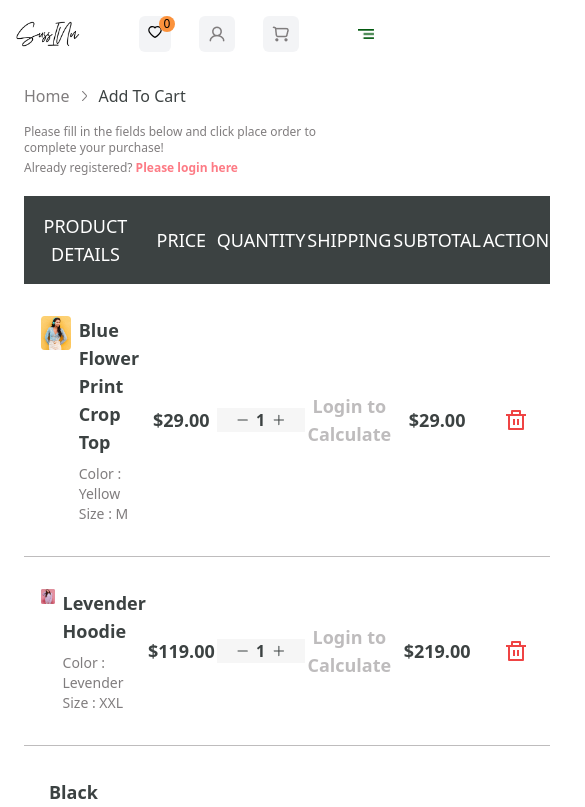
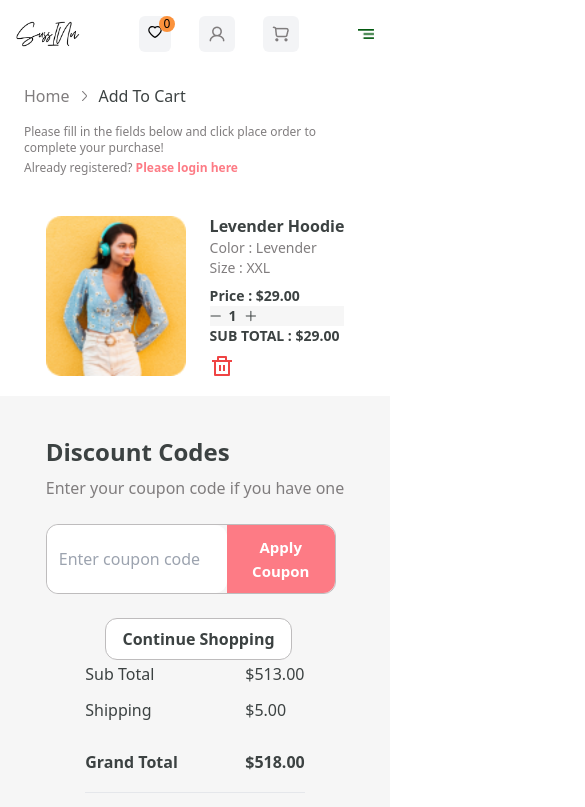
Before and after one commit to m-yunus/suss_ecommerce, a React (Create React App) app: page /Cart in a window 390 px wide. Shown: the top 807 px of the page, 585 px wide, since content can reach past the window. Built offline with nearby package versions, Linux system fonts and the light colour scheme.

Commit message:
cart page made responsive

```diff
--- a/src/Pages/Cart/Cart.css
+++ b/src/Pages/Cart/Cart.css
@@ -0,0 +1,46 @@
+.cart-mobile{
+    display: none;
+}
+@media(max-width:768px){
+    .cart-mobile{
+    display: block;
+}
+.cart-table{
+    display: none;
+}
+.cart-bottom{
+    padding: 2.5rem 1rem;
+    flex-direction: column;
+    justify-content: center;
+    margin: auto;
+}
+.coupon-code-cart{
+    width:290px;
+}
+.coupon-code-cart input{
+    width: 180px;
+}
+.coupon-code-cart button{
+    width: 110px;
+    font-size: 15px;
+    padding: 10px 5px;
+}
+.cart-calculation{
+    margin-top: 10px;
+}
+.cart-calculation h1{
+    font-size: 16px;
+}
+.cart-btm-1{
+    margin: auto;
+}
+.cart-calculation{
+    margin: auto;
+}
+.cntn-shopping button{
+    margin-left: 20%;
+}
+.prcd-cart{
+    margin-left: 10%;
+}
+}
--- a/src/Pages/Cart/Cart.jsx
+++ b/src/Pages/Cart/Cart.jsx
@@ -24,7 +24,7 @@ const Cart = () => {
   };
   return (
     <>
-      <div w-full h-auto>
+      <div className="" w-full h-auto>
         <Navbar />
         <div className="px-6 py-4 flex flex-col gap-4">
           <div className="flex gap-3 items-center">
@@ -60,7 +60,7 @@ const Cart = () => {
               <tr className=" border-b border-[#BEBCBD]  ">
                 <td className="flex py-8  ms-4">
                   <div>
-                    <img src={img1} alt="" />
+                    <img className="" src={img1} alt="" />
                   </div>
                   <div className="ms-2">
                     <h1 className="text-[#3C4242] font-bold text-lg">
@@ -215,15 +215,59 @@ const Cart = () => {
             </tbody>
           </table>
         </div>
-        <div className="w-full flex px-20 py-10 justify-between  bg-[#F6F6F6]">
-          <div>
+
+        {/* MOBILE - VIEW */}
+
+        <div className=" cart-mobile px-4 w-full    flex ">
+          <div className=" mx-auto flex   items-center">
+            <div className="flex  mx-auto items-center gap-6">
+              <img
+                className="w-[140px]  object-contain h-[200px]"
+                src={img1}
+                alt=""
+              />
+              <div className="w-auto  ">
+                <h1 className="text-[#3C4242] font-bold text-base">
+                  Levender Hoodie
+                </h1>
+                <h2 className="text-[#807D7E] font-medium text-sm ">
+                  Color : Levender
+                </h2>
+                <h2 className="text-[#807D7E] font-medium text-sm">
+                  Size : XXL
+                </h2>
+                <p className="text-[#3C4242] font-bold text-sm  text-left mt-2">
+                  Price : $29.00
+                </p>
+                <div className="  bg-[#F6F6F6] text-[#3C4242] font-semibold text-sm flex items-center gap-2">
+                  <button onClick={decreaseQuantity}>
+                    <img src={minus} alt="" />
+                  </button>{" "}
+                  {quantity}
+                  <button onClick={increaseQuantity}>
+                    <img src={plus} alt="" />
+                  </button>
+                </div>
+                <p className="text-[#3C4242] font-bold text-sm text-left">
+                  SUB TOTAL : $29.00
+                </p>
+                <div className="flex mt-2">
+                  <RiDeleteBinLine className="w-6 h-6  text-red-500 cursor-pointer" />
+                </div>
+              </div>
+            </div>
+          </div>
+        </div>
+
+        <div className="cart-bottom  w-full flex px-20 py-10 justify-between   bg-[#F6F6F6]">
+          <div className="cart-btm-1">
             <h1 className="text-[#3C4242]   text-2xl font-semibold">
               Discount Codes
             </h1>
-            <p className="text-[#807D7E] text-base mt-2">
+            <p className="text-[#807D7E] text-base mt-2 text-left">
               Enter your coupon code if you have one
             </p>
-            <div className="flex mt-6 border border-[#BEBCBD] rounded-xl">
+            <div className="  coupon-code-cart flex mt-6 border border-[#BEBCBD] rounded-xl w-[330px]">
               <input
                 type="text"
                 className="border-none rounded-xl px-3 "
@@ -233,13 +277,13 @@ const Cart = () => {
                 Apply Coupon
               </button>
             </div>
-            <div className="mt-6">
-              <button className="bg-white border text-[#3C4242] font-semibold text-base border-[#BEBCBD]  px-4 py-2 rounded-xl">
+            <div className="cntn-shopping  mt-6  mx-auto px-auto">
+              <button className="bg-white border mx-auto text-[#3C4242] font-semibold text-base border-[#BEBCBD]  px-4 py-2 rounded-xl">
                 Continue Shopping
               </button>
             </div>
           </div>
-          <div>
+          <div className="cart-calculation">
             <div className="flex  text-[#3C4242] text-xl font-medium">
               <h1 className="w-40 ">Sub Total </h1>
               <h1>$513.00 </h1>
@@ -252,10 +296,14 @@ const Cart = () => {
               <h1 className="w-40 ">Grand Total </h1>
               <h1>$518.00 </h1>
             </div>
+            <hr className="my-4  bg-[#BEBCBD]" />
+            <button className= " prcd-cart bg-[#FD7B85] rounded-lg px-2 py-2 text-white  font-semibold text-lg">
+              Proceed to Checkout{" "}
+            </button>
           </div>
         </div>
       </div>
-      <Footer/>
+      <Footer />
     </>
   );
 };
```
